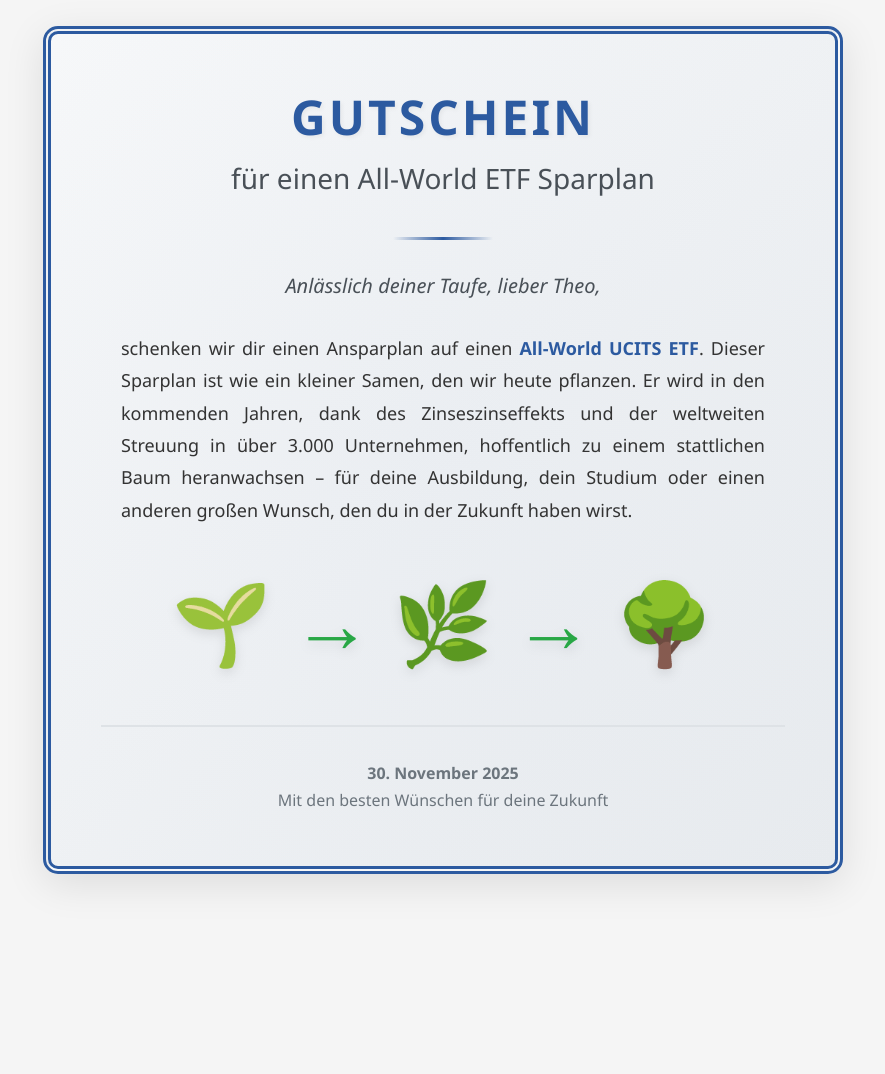
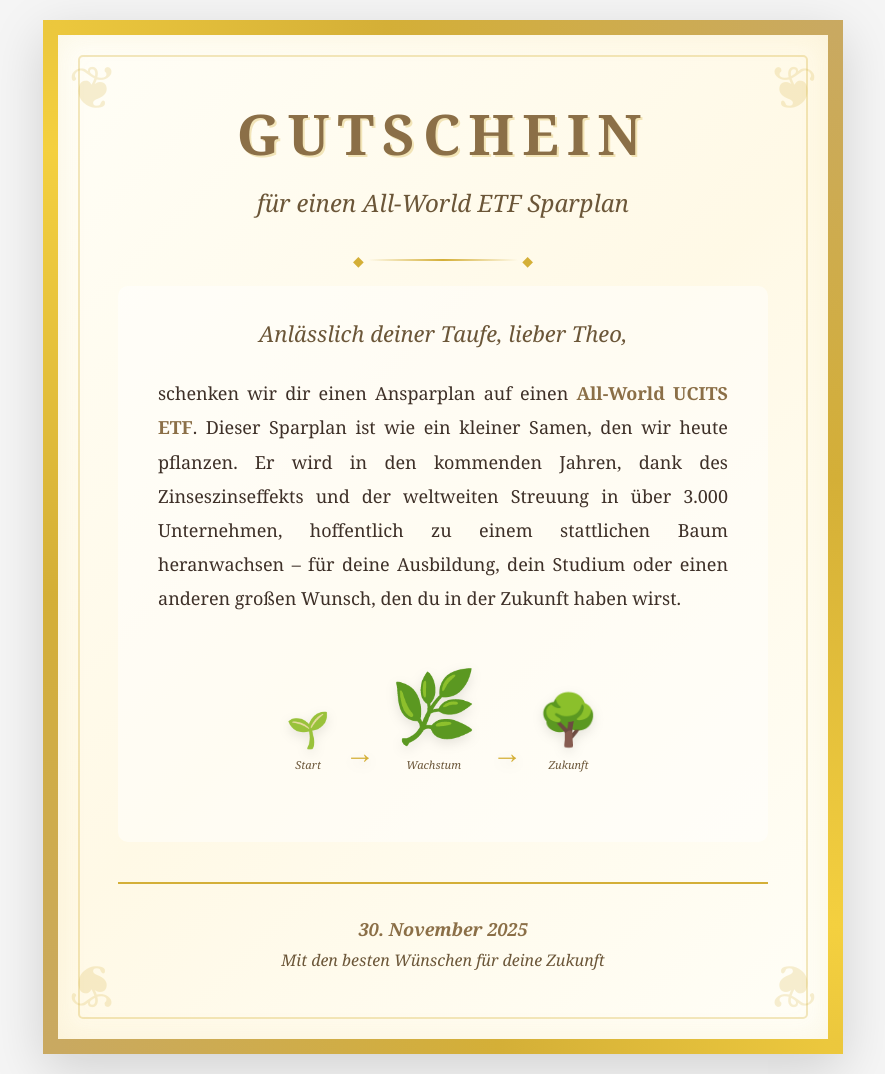
Before and after one commit to gkoe/senioren-it-kurs, a Jekyll site: the page assets/downloads/Gutschein-ETF-Sparplan.html, which Jekyll copies as it is, in a window 1280 px wide. Shown: the whole page, without its empty margins (197-1082 px from the left). Built offline with Jekyll 4.4.1, drawn with Linux system fonts in a browser that asks for light colours; before the commit the page ends 900 px from its top, so only the background shows below that.

Commit message:
Add new downloads: ID Austria, Backup, Komoot+Findpenguins, Photo management PDFs and gutschein.png

```diff
--- a/assets/downloads/Gutschein-ETF-Sparplan.html
+++ b/assets/downloads/Gutschein-ETF-Sparplan.html
@@ -17,7 +17,7 @@
         }
 
         body {
-            font-family: 'Segoe UI', Arial, sans-serif;
+            font-family: 'Georgia', 'Times New Roman', serif;
             background-color: #f5f5f5;
             display: flex;
             justify-content: center;
@@ -28,11 +28,11 @@
 
         .gutschein {
             width: 800px;
-            background: linear-gradient(135deg, #f8f9fa 0%, #e9ecef 100%);
-            border: 8px double #2c5aa0;
-            border-radius: 15px;
-            padding: 50px;
-            box-shadow: 0 10px 40px rgba(0,0,0,0.1);
+            background: linear-gradient(135deg, #fffef7 0%, #fff9e6 50%, #fffef7 100%);
+            border: 15px solid transparent;
+            border-image: linear-gradient(45deg, #c9a961, #d4af37, #f4d03f, #d4af37, #c9a961) 1;
+            padding: 60px;
+            box-shadow: 0 15px 50px rgba(0,0,0,0.15), inset 0 0 30px rgba(212,175,55,0.1);
             position: relative;
             overflow: hidden;
         }
@@ -40,12 +40,46 @@
         .gutschein::before {
             content: '';
             position: absolute;
-            top: -50%;
-            right: -50%;
-            width: 200%;
-            height: 200%;
-            background: radial-gradient(circle, rgba(44,90,160,0.03) 0%, transparent 70%);
+            top: 20px;
+            left: 20px;
+            right: 20px;
+            bottom: 20px;
+            border: 2px solid #d4af37;
+            border-radius: 5px;
             pointer-events: none;
+            opacity: 0.3;
+        }
+
+        .corner-decoration {
+            position: absolute;
+            width: 80px;
+            height: 80px;
+            font-size: 60px;
+            opacity: 0.2;
+            color: #d4af37;
+        }
+
+        .corner-decoration.top-left {
+            top: 10px;
+            left: 10px;
+        }
+
+        .corner-decoration.top-right {
+            top: 10px;
+            right: 10px;
+            transform: scaleX(-1);
+        }
+
+        .corner-decoration.bottom-left {
+            bottom: 10px;
+            left: 10px;
+            transform: scaleY(-1);
+        }
+
+        .corner-decoration.bottom-right {
+            bottom: 10px;
+            right: 10px;
+            transform: scale(-1);
         }
 
         .header {
@@ -56,81 +90,140 @@
         }
 
         .header h1 {
-            font-size: 48px;
-            color: #2c5aa0;
+            font-size: 56px;
+            color: #8b6f47;
             font-weight: bold;
             text-transform: uppercase;
-            letter-spacing: 3px;
-            margin-bottom: 10px;
-            text-shadow: 2px 2px 4px rgba(0,0,0,0.05);
+            letter-spacing: 8px;
+            margin-bottom: 15px;
+            text-shadow: 2px 2px 0px rgba(212,175,55,0.3);
+            font-family: 'Georgia', serif;
         }
 
         .header h2 {
-            font-size: 28px;
-            color: #495057;
-            font-weight: 300;
+            font-size: 24px;
+            color: #6b5638;
+            font-weight: normal;
             margin-top: 10px;
+            font-style: italic;
         }
 
         .divider {
-            width: 100px;
-            height: 3px;
-            background: linear-gradient(90deg, transparent, #2c5aa0, transparent);
-            margin: 30px auto;
+            width: 150px;
+            height: 2px;
+            background: linear-gradient(90deg, transparent, #d4af37, transparent);
+            margin: 25px auto;
+            position: relative;
+        }
+
+        .divider::before,
+        .divider::after {
+            content: '◆';
+            position: absolute;
+            top: -8px;
+            color: #d4af37;
+            font-size: 14px;
+        }
+
+        .divider::before {
+            left: -15px;
+        }
+
+        .divider::after {
+            right: -15px;
         }
 
         .content {
             position: relative;
             z-index: 1;
+            background: rgba(255,255,255,0.5);
+            padding: 30px;
+            border-radius: 10px;
         }
 
         .greeting {
-            font-size: 20px;
-            color: #495057;
+            font-size: 22px;
+            color: #6b5638;
             font-style: italic;
             text-align: center;
-            margin-bottom: 30px;
+            margin-bottom: 25px;
             line-height: 1.6;
+            font-weight: 500;
         }
 
         .main-text {
             font-size: 18px;
-            color: #333;
-            line-height: 1.8;
+            color: #3e3028;
+            line-height: 1.9;
             text-align: justify;
             margin-bottom: 30px;
-            padding: 0 20px;
+            padding: 0 10px;
         }
 
         .icon-container {
             text-align: center;
             margin: 40px 0;
+            display: flex;
+            justify-content: center;
+            align-items: center;
+            gap: 20px;
         }
 
-        .icon {
-            font-size: 80px;
-            color: #28a745;
+        .growth-visual {
+            display: flex;
+            align-items: flex-end;
+            gap: 15px;
+            justify-content: center;
+        }
+
+        .growth-stage {
+            display: flex;
+            flex-direction: column;
+            align-items: center;
+            gap: 5px;
+        }
+
+        .growth-icon {
+            font-size: 50px;
             filter: drop-shadow(0 4px 6px rgba(0,0,0,0.1));
+            transition: transform 0.3s;
+        }
+
+        .growth-stage:nth-child(1) .growth-icon { font-size: 35px; color: #8db255; }
+        .growth-stage:nth-child(2) .growth-icon { font-size: 50px; color: #6b9936; }
+        .growth-stage:nth-child(3) .growth-icon { font-size: 70px; color: #4a7a24; }
+
+        .growth-label {
+            font-size: 11px;
+            color: #6b5638;
+            font-style: italic;
         }
 
         .footer {
             text-align: center;
-            margin-top: 50px;
-            padding-top: 30px;
-            border-top: 2px solid #dee2e6;
+            margin-top: 40px;
+            padding-top: 25px;
+            border-top: 2px solid #d4af37;
             position: relative;
             z-index: 1;
         }
 
         .footer p {
             font-size: 16px;
-            color: #6c757d;
-            margin: 5px 0;
+            color: #6b5638;
+            margin: 8px 0;
+            font-style: italic;
+        }
+
+        .footer p:first-child {
+            font-weight: bold;
+            font-size: 18px;
+            color: #8b6f47;
         }
 
         .highlight {
             font-weight: bold;
-            color: #2c5aa0;
+            color: #8b6f47;
         }
 
         @media print {
@@ -141,7 +234,6 @@
 
             .gutschein {
                 box-shadow: none;
-                border-radius: 0;
                 page-break-after: always;
             }
         }
@@ -149,26 +241,37 @@
         @media screen and (max-width: 850px) {
             .gutschein {
                 width: 100%;
-                padding: 30px;
+                padding: 40px 25px;
             }
 
             .header h1 {
-                font-size: 36px;
+                font-size: 40px;
+                letter-spacing: 4px;
             }
 
             .header h2 {
-                font-size: 22px;
+                font-size: 20px;
             }
 
             .main-text {
                 font-size: 16px;
                 padding: 0;
             }
+
+            .growth-stage:nth-child(1) .growth-icon { font-size: 30px; }
+            .growth-stage:nth-child(2) .growth-icon { font-size: 40px; }
+            .growth-stage:nth-child(3) .growth-icon { font-size: 55px; }
         }
     </style>
 </head>
 <body>
     <div class="gutschein">
+        <!-- Eckverzierungen -->
+        <div class="corner-decoration top-left">❦</div>
+        <div class="corner-decoration top-right">❦</div>
+        <div class="corner-decoration bottom-left">❦</div>
+        <div class="corner-decoration bottom-right">❦</div>
+
         <div class="header">
             <h1>GUTSCHEIN</h1>
             <h2>für einen All-World ETF Sparplan</h2>
@@ -190,12 +293,27 @@
             </div>
 
             <div class="icon-container">
-                <div class="icon">🌱 → 🌿 → 🌳</div>
+                <div class="growth-visual">
+                    <div class="growth-stage">
+                        <div class="growth-icon">🌱</div>
+                        <div class="growth-label">Start</div>
+                    </div>
+                    <div class="growth-icon" style="font-size: 30px; color: #d4af37;">→</div>
+                    <div class="growth-stage">
+                        <div class="growth-icon">🌿</div>
+                        <div class="growth-label">Wachstum</div>
+                    </div>
+                    <div class="growth-icon" style="font-size: 30px; color: #d4af37;">→</div>
+                    <div class="growth-stage">
+                        <div class="growth-icon">🌳</div>
+                        <div class="growth-label">Zukunft</div>
+                    </div>
+                </div>
             </div>
         </div>
 
         <div class="footer">
-            <p><strong>30. November 2025</strong></p>
+            <p>30. November 2025</p>
             <p>Mit den besten Wünschen für deine Zukunft</p>
         </div>
     </div>
```
Also changed, not shown: assets/downloads/Gutschein - ETF Sparplan1.html (added, +212 -0 lines), assets/downloads/gutschein.png (added), 4 other files.
